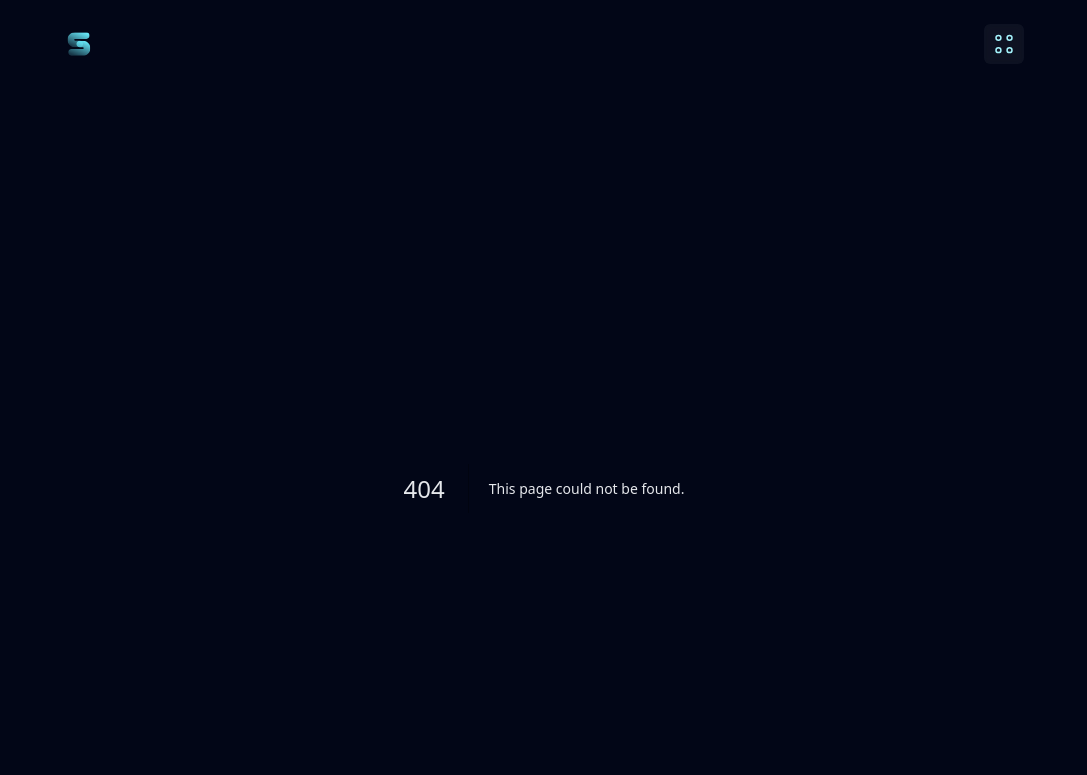
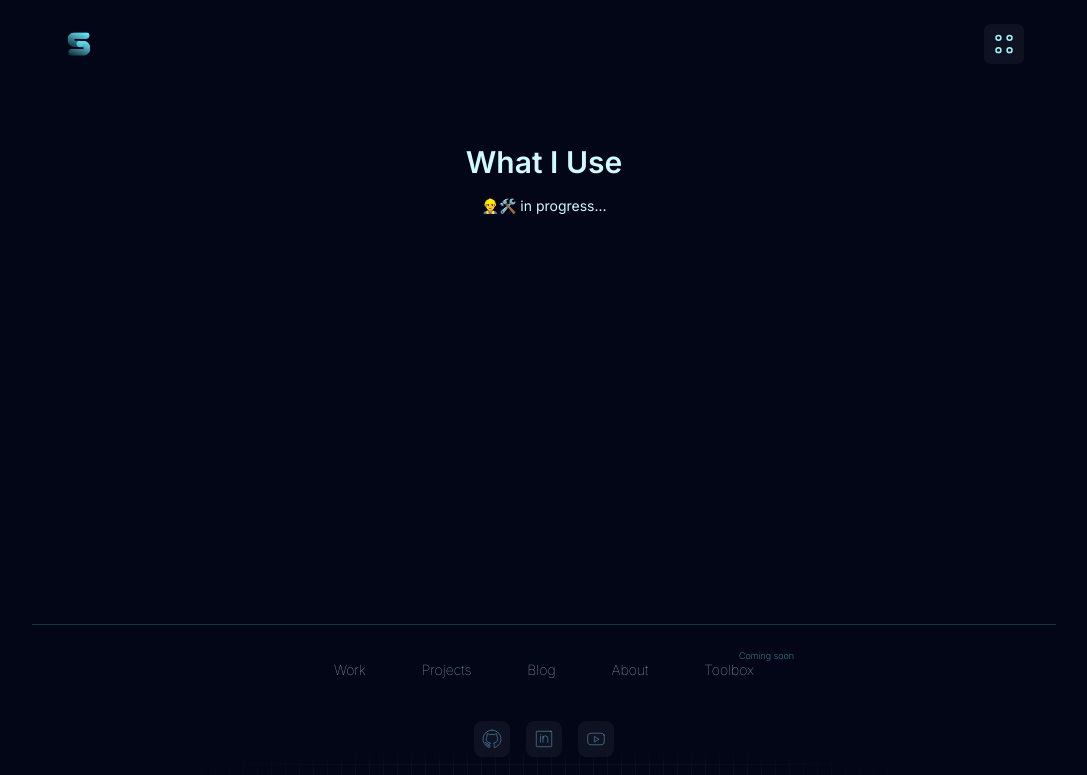
Before and after one commit to stefandjikic/personal-website, a Next.js app: page /toolbox in a window 1280 px wide. Before the commit this address had no page. Shown: the top 775 px of the page, without its empty margins (96-1183 px from the left). Built offline with nearby package versions, Linux system fonts and the light colour scheme.

Commit message:
Add ToolboxPage component to showcase tools and resources

```diff
--- /dev/null
+++ b/app/toolbox/page.tsx
@@ -0,0 +1,22 @@
+const ToolboxPage = () => {
+  return (
+    <div className="mt-14 ">
+      <h1 className="text-3xl text-center font-semibold mb-16 text-cyan-100">
+        What I Use
+        <span
+          className="
+          text-sm
+          font-normal
+          block
+          mt-4
+        "
+        >
+          {" "}
+          👷‍♂️🛠️ in progress...{" "}
+        </span>
+      </h1>
+    </div>
+  );
+};
+
+export default ToolboxPage;
```
